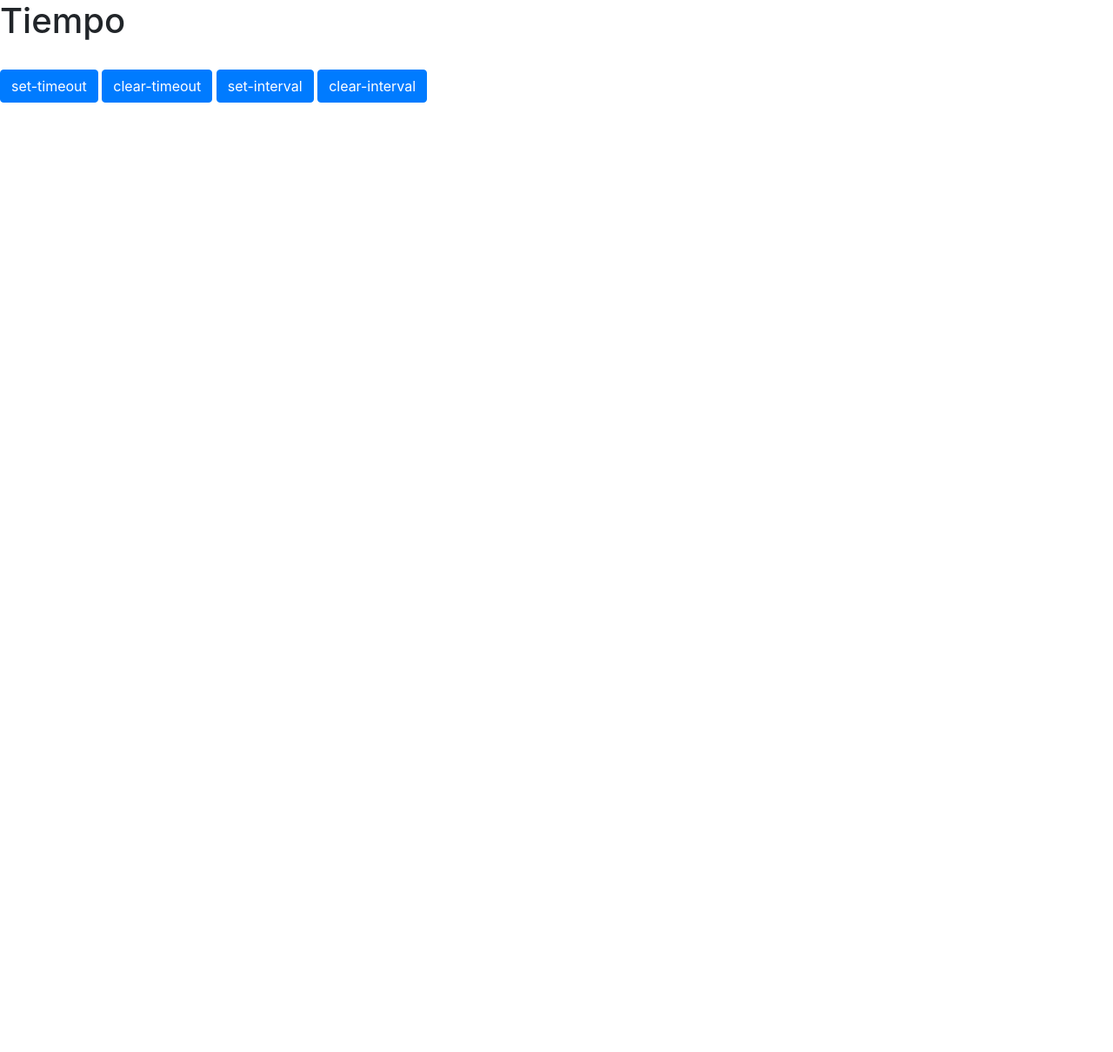
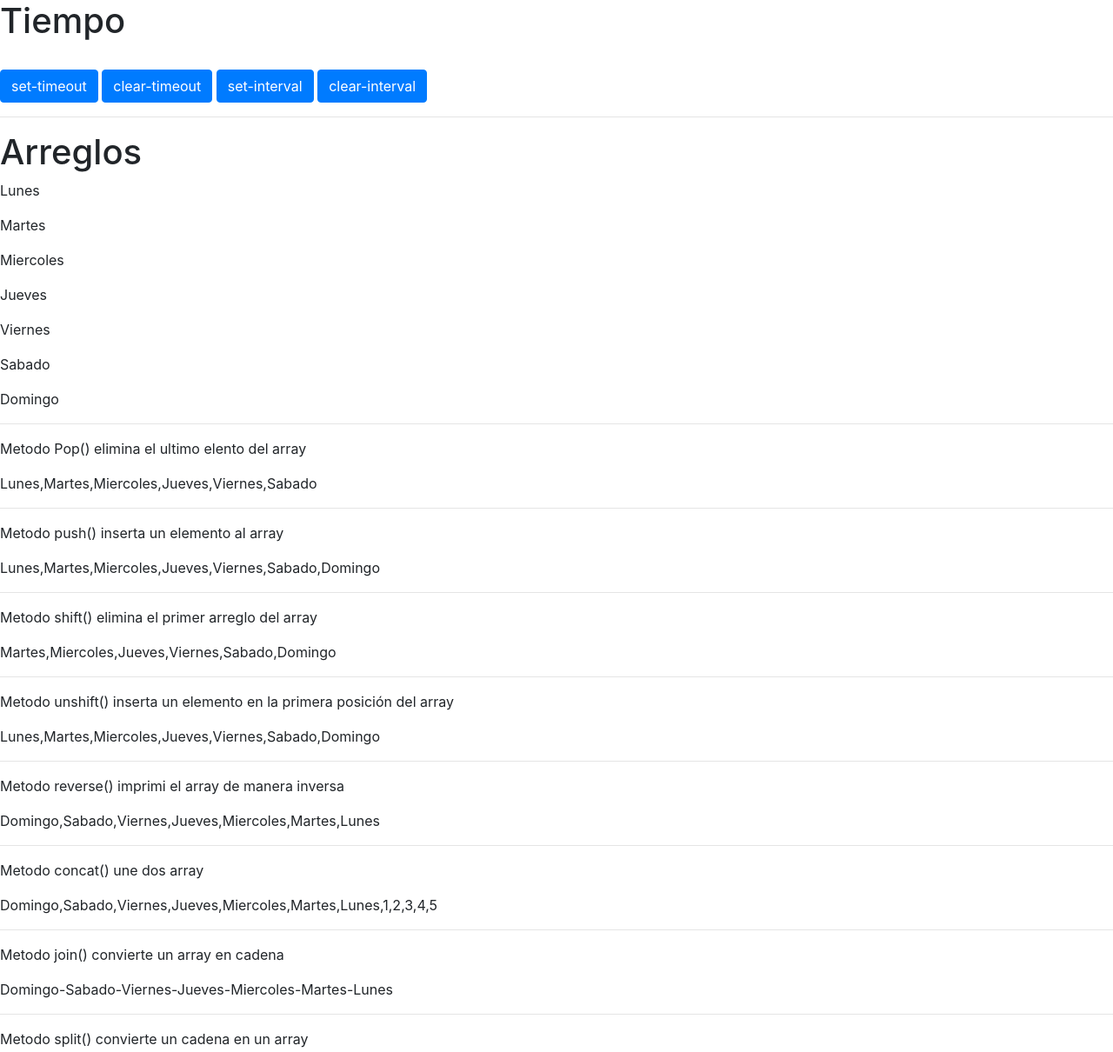
Before and after one commit to Alvarad0/CursoJavaScript, a plain HTML site: page 1 - Eventos e Intervalos/index.html in a window 1280 px wide. Shown: the top 1210 px of the page at 87% size. Before the commit the page ends 800 px from the top, so only its background shows below. Drawn offline with nearby package versions, Linux system fonts and the light colour scheme.

Commit message:
Arreglos y funciones js para manipular la información de los arreglos

```diff
--- a/1 - Eventos e Intervalos/index.html
+++ b/1 - Eventos e Intervalos/index.html
@@ -14,6 +14,8 @@
     <input id="clear-timeout" type="button" class="btn btn-primary" value="clear-timeout">
     <input id="set-interval" type="button" class="btn btn-primary" value="set-interval">
     <input id="clear-interval" type="button" class="btn btn-primary" value="clear-interval">
+    <hr>
+    <h1>Arreglos</h1>
 
     <script src="js/main.js"></script>
     <script src="https://code.jquery.com/jquery-3.2.1.slim.min.js" integrity="sha384-KJ3o2DKtIkvYIK3UENzmM7KCkRr/rE9/Qpg6aAZGJwFDMVNA/GpGFF93hXpG5KkN" crossorigin="anonymous"></script>
--- a/1 - Eventos e Intervalos/js/main.js
+++ b/1 - Eventos e Intervalos/js/main.js
@@ -41,3 +41,63 @@ function intervalosTiempo(evento){
 }
 
 window.onload = intervalosTiempo;
+
+//Arreglo
+var semana = ['Lunes', 'Martes', 'Miercoles', 'Jueves', 'Viernes', 'Sabado', 'Domingo'];
+var numeros = [1, 2, 3, 4, 5]
+console.log(semana);
+console.log(semana.length);
+
+for(s in semana){
+    document.write("<p>" + semana[s] + "</p>")
+}
+
+//Elimina el ultimo valor del arreglo
+semana.pop();
+document.write("<hr><p> Metodo Pop() elimina el ultimo elento del array</p>" + semana)
+
+//Agrega un elemnto al final del arreglo
+semana.push('Domingo')
+document.write("<hr><p> Metodo push() inserta un elemento al array</p>" + semana)
+
+//Elimina el Primer elemento del Array
+semana.shift()
+document.write("<hr><p> Metodo shift() elimina el primer arreglo del array</p>" + semana)
+
+//Inserta un elemento en la primera posición del array
+semana.unshift('Lunes')
+document.write("<hr><p> Metodo unshift() inserta un elemento en la primera posición del array</p>" + semana)
+
+//Imprime de manera inversa el array
+semana.reverse()
+document.write("<hr><p> Metodo reverse() imprimi el array de manera inversa</p>" + semana)
+
+//Concatena dos Array
+union = semana.concat(numeros);
+document.write("<hr><p> Metodo concat() une dos array</p>" + union)
+
+//Convertir array en cadena
+convertirCadena = semana.join('-');
+document.write("<hr><p> Metodo join() convierte un array en cadena</p>" + convertirCadena)
+console.log(typeof convertirCadena);
+
+//Convertir Cadena en Array
+convertirArreglo = convertirCadena.split('-')
+document.write("<hr><p> Metodo split() convierte un cadena en un array</p>" + convertirArreglo);
+
+//Funciones Varias
+var mjs = "Tutorial Js";
+console.log(
+    mjs,
+    mjs.toUpperCase(), //Imprime en Mayusculas
+    mjs.toLowerCase(), //Imprime en Minusculas
+    mjs.charAt(5), //Imprime el valor de la posicion especificada
+    mjs.indexOf('J'), //Imprime la primera posicion en la que se encuentra el valor especificado
+    mjs.lastIndexOf('a'), //Imprime la ultima posicion en la que se encuentra el valor especificado
+    mjs.substring('8'), //Imprime el valor apartir del valor especificado
+    mjs.substring(0,8) //Imprime una cadena a partir del rango especificado
+)
+
+var division = 19 / 3;
+console.log(division);
+console.log(division.toFixed(2)); //Se definen cuantos decimales se van a mostrar
```
